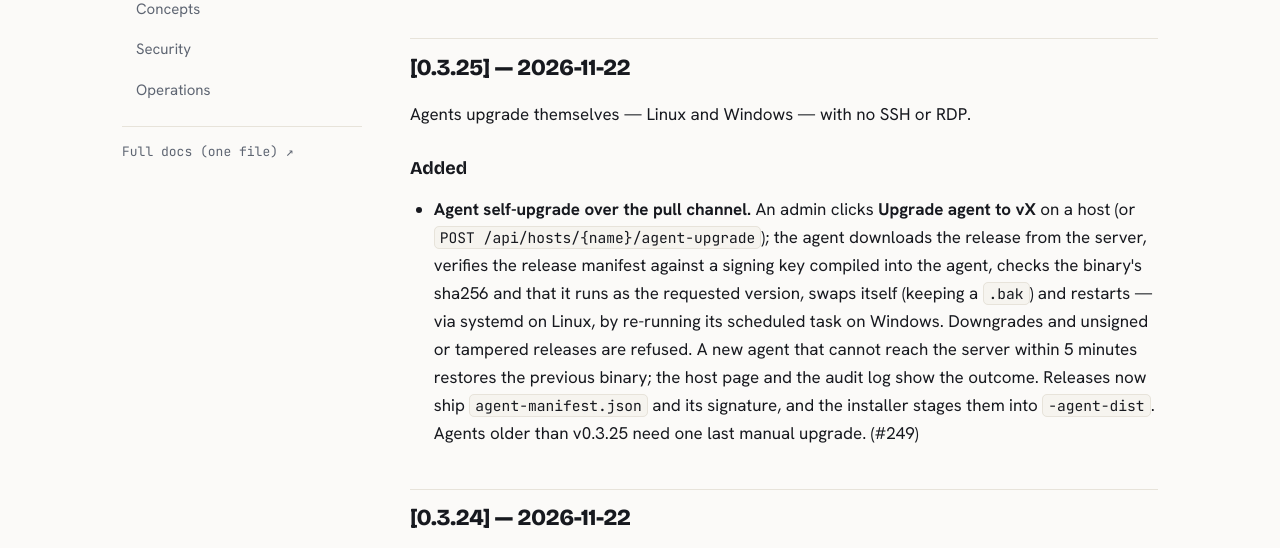
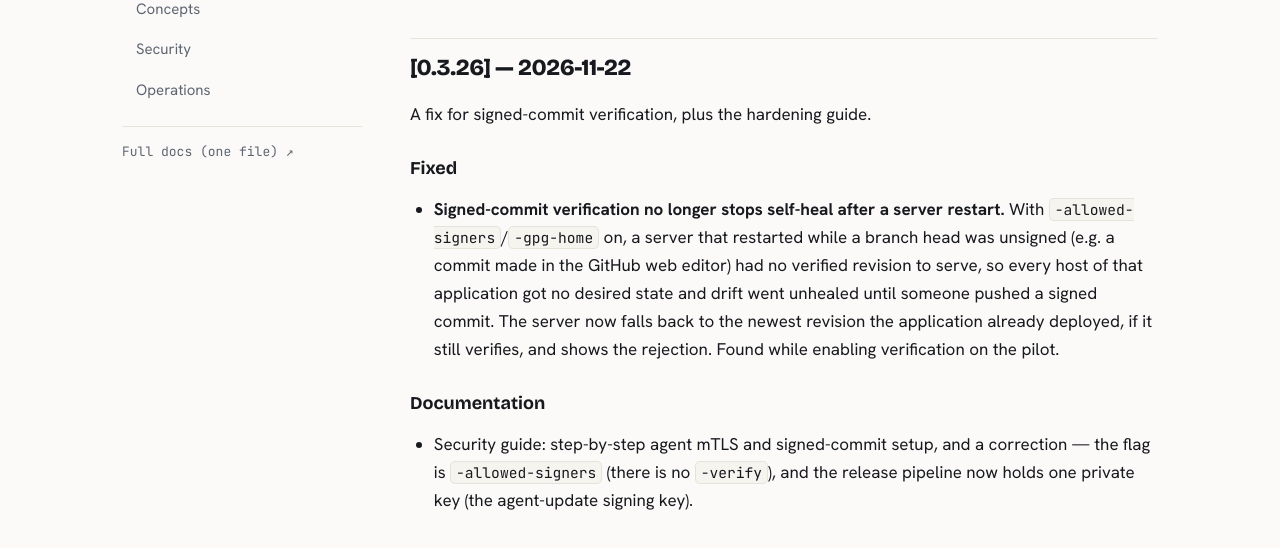
Before and after one commit to Inblade/hostcd-dist, a plain HTML site: page docs/changelog/index.html in a window 1280 px wide. Shown: the part 220-768 px from the top of the page. Drawn offline with Linux system fonts and the light colour scheme.

Commit message:
docs: sync hostcd.dev for v0.3.26 (#68)
Co-authored-by: hostcd-release <release@hostcd.dev>

```diff
--- a/docs/changelog/index.html
+++ b/docs/changelog/index.html
@@ -33,6 +33,25 @@
 <h1 id="changelog">Changelog</h1>
 <p>All notable changes to hostcd are documented here. This project uses date-based
 <code>vMAJOR.MINOR.PATCH</code> tags; security releases are called out explicitly.</p>
+<h2 id="0326--2026-11-22">[0.3.26] — 2026-11-22</h2>
+<p>A fix for signed-commit verification, plus the hardening guide.</p>
+<h3 id="fixed">Fixed</h3>
+<ul>
+<li><strong>Signed-commit verification no longer stops self-heal after a server
+restart.</strong> With <code>-allowed-signers</code>/<code>-gpg-home</code> on, a server that restarted
+while a branch head was unsigned (e.g. a commit made in the GitHub web editor)
+had no verified revision to serve, so every host of that application got no
+desired state and drift went unhealed until someone pushed a signed commit.
+The server now falls back to the newest revision the application already
+deployed, if it still verifies, and shows the rejection. Found while enabling
+verification on the pilot.</li>
+</ul>
+<h3 id="documentation">Documentation</h3>
+<ul>
+<li>Security guide: step-by-step agent mTLS and signed-commit setup, and a
+correction — the flag is <code>-allowed-signers</code> (there is no <code>-verify</code>), and the
+release pipeline now holds one private key (the agent-update signing key).</li>
+</ul>
 <h2 id="0325--2026-11-22">[0.3.25] — 2026-11-22</h2>
 <p>Agents upgrade themselves — Linux and Windows — with no SSH or RDP.</p>
 <h3 id="added">Added</h3>
@@ -51,7 +70,7 @@ than v0.3.25 need one last manual upgrade. (#249)</li>
 </ul>
 <h2 id="0324--2026-11-22">[0.3.24] — 2026-11-22</h2>
 <p>A one-fix release for the approval gate.</p>
-<h3 id="fixed">Fixed</h3>
+<h3 id="fixed-1">Fixed</h3>
 <ul>
 <li><strong>A commit that changes nothing for a gated app no longer needs approval.</strong>
 An app held at its approved revision (approval gate with self-heal, or a host
@@ -72,7 +91,7 @@ without a second approval. It now waits for approval like a sync, and a sync
 window that blocks manual syncs blocks it too. Upgrade is recommended if you
 use approval gates with cluster apps. (#243)</li>
 </ul>
-<h3 id="fixed-1">Fixed</h3>
+<h3 id="fixed-2">Fixed</h3>
 <ul>
 <li><strong>Gated cluster apps self-heal to the approved revision</strong>, as host apps do
 since 0.3.22: drift is restored automatically, a new revision still waits for
@@ -97,7 +116,7 @@ self-heal too; this is now documented. (#243)</li>
 <h2 id="0322--2026-11-21">[0.3.22] — 2026-11-21</h2>
 <p>A small fix release: approval gates and self-heal now work together. No new
 resource kinds or features.</p>
-<h3 id="fixed-2">Fixed</h3>
+<h3 id="fixed-3">Fixed</h3>
 <ul>
 <li><strong>Self-heal works under an approval gate.</strong> An app in a project that requires
 approval, with automated sync and self-heal on, now restores the revision a
@@ -152,7 +171,7 @@ nothing new, or offers the update (one-click when the server has the updater
 configured) — so an operator no longer has to wait out the background poll or
 rely on the passive banner.</li>
 </ul>
-<h3 id="fixed-3">Fixed</h3>
+<h3 id="fixed-4">Fixed</h3>
 <ul>
 <li><strong>Settings were stale right after a form login.</strong> <code>/api/settings</code> is now
 refetched immediately after login (as it already was on a page reload), so the
@@ -232,7 +251,7 @@ trusted network). A server started manually without the token still leaves
 agent — so <code>sha256sum -c</code> can no longer verify a release green while an artifact
 that silently failed to build is simply absent from <code>SHA256SUMS</code>.</li>
 </ul>
-<h3 id="fixed-4">Fixed</h3>
+<h3 id="fixed-5">Fixed</h3>
 <ul>
 <li>The modal/drawer scrim is now a neutral black, so it visibly dims the content
 behind it on the dark theme (it previously matched the dark page background and
@@ -283,7 +302,7 @@ nothing has been written yet; an undeliverable forward returns <code>503</code>
 <code>Retry-After</code> rather than a hard <code>502</code>.</li>
 <li>HA remains an <strong>Enterprise preview</strong> pending a multi-day two-node soak.</li>
 </ul>
-<h3 id="fixed-5">Fixed</h3>
+<h3 id="fixed-6">Fixed</h3>
 <ul>
 <li>The server <strong>refuses a server-side install from a stale <code>-agent-dist</code></strong>
 (prevents a silent agent downgrade) and warns at startup on a version mismatch.</li>
@@ -324,7 +343,7 @@ package/service/user/group names.</li>
 <code>package</code>/<code>file</code>/<code>service</code>). See <code>docs/WINDOWS.md</code>.</li>
 <li>UI: view and edit a host's admin-assigned targeting labels.</li>
 </ul>
-<h3 id="fixed-6">Fixed</h3>
+<h3 id="fixed-7">Fixed</h3>
 <ul>
 <li>Documentation consistency (pricing/trial wording); self-contained public
 release notes.</li>
```
Also changed, not shown: docs/guide/security.html (+18 -2 lines), docs/index.html (+1 -1 lines), docs/llms-full.txt, 3 other files.
